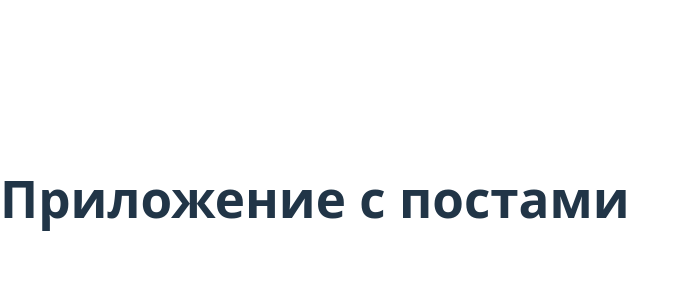
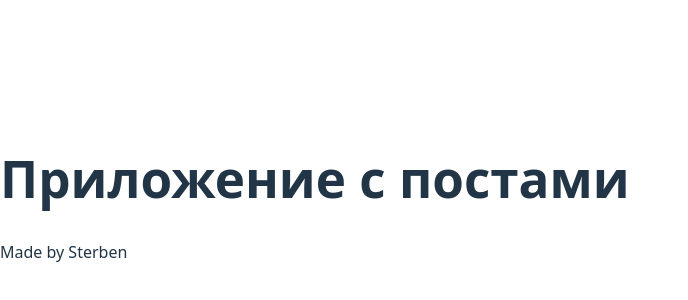
Before and after one commit to SterbenKiubi/Aston, a React (Vite) app in the folder my-post-app/: page / in a window 1280 px wide. Shown: the part 202-502 px from the top of the page, without its empty margins (0-688 px from the left). Built offline with nearby package versions, Linux system fonts and the light colour scheme.

Commit message:
feat: add footer

```diff
--- a/my-post-app/src/shared/layouts/MainLayout.jsx
+++ b/my-post-app/src/shared/layouts/MainLayout.jsx
@@ -1,10 +1,12 @@
 import React from "react";
 import Header from "../../widgets/LayoutHeader/Header";
+import Footer from "../../widgets/LayoutFooter/Footer";
 
 const MainLayout = () => {
     return (
         <div className="layout">
             <Header />
+            <Footer />
         </div>
     )
 }
--- /dev/null
+++ b/my-post-app/src/widgets/LayoutFooter/Footer.jsx
@@ -0,0 +1,11 @@
+import React from "react";
+
+const Footer = () => {
+    return (
+        <footer className="footer">
+            <p>Made by Sterben</p>
+        </footer>
+    )
+};
+
+export default Footer;
```
